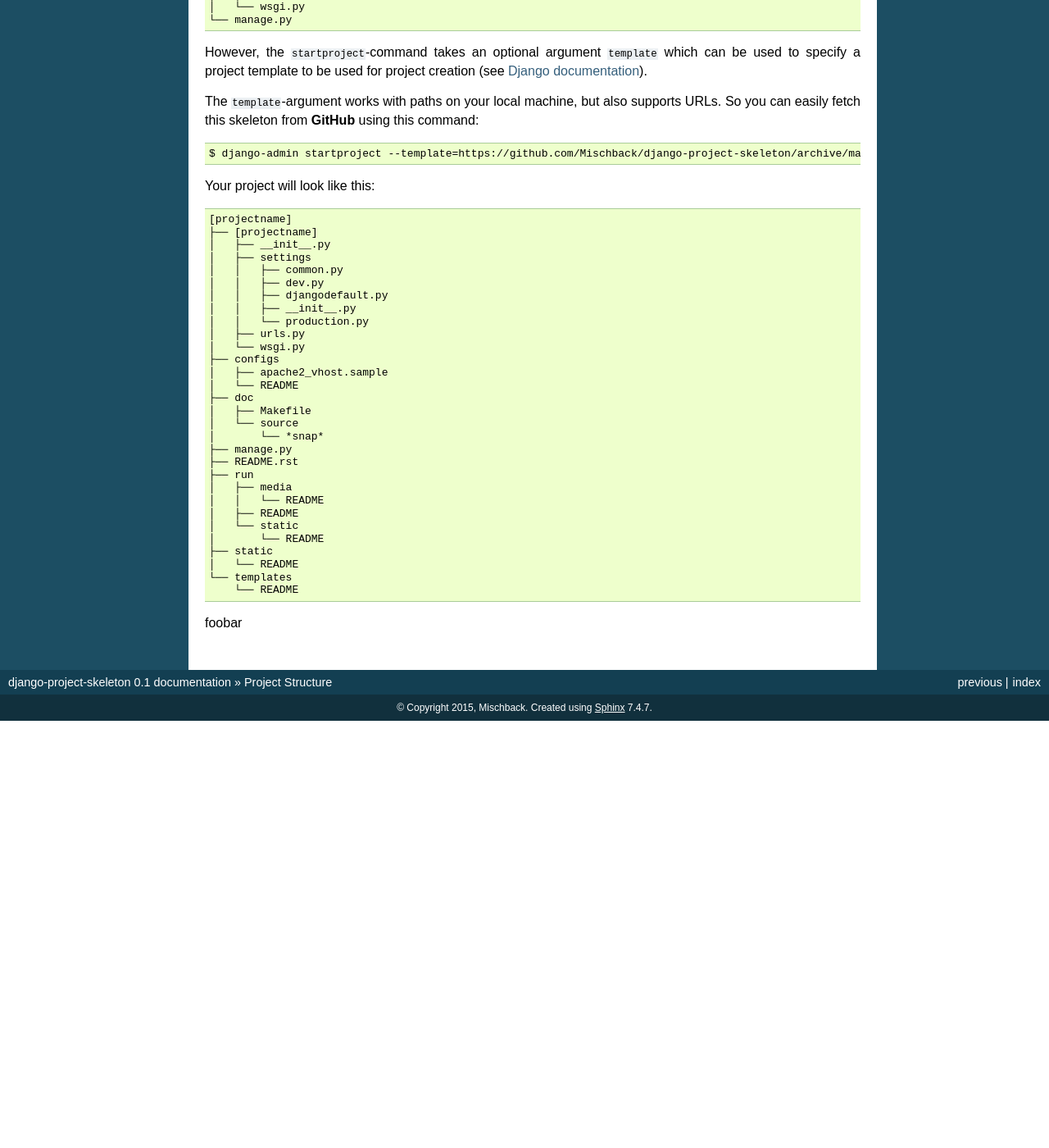
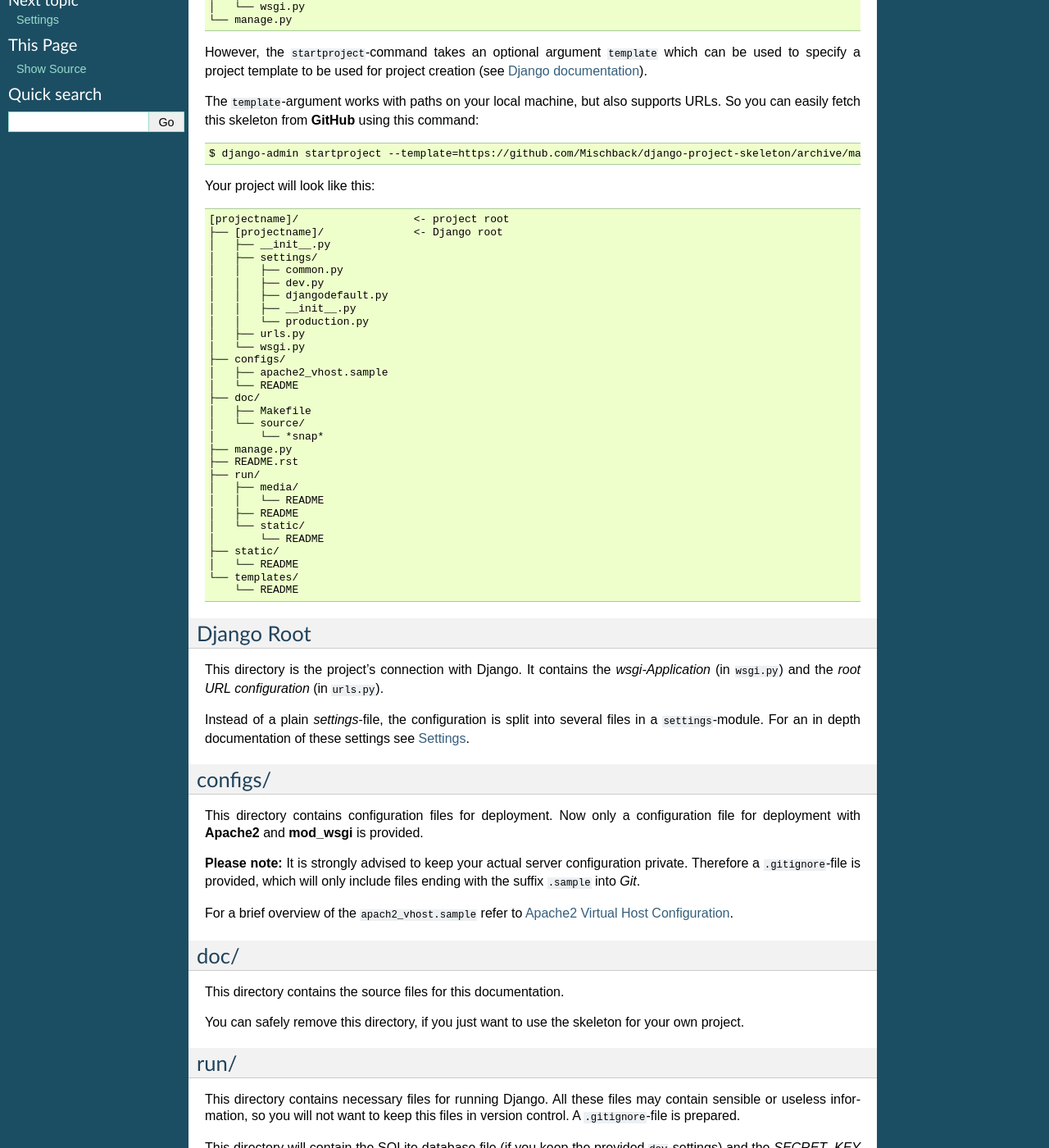
Before and after one commit to Mischback/django-project-skeleton, a Sphinx documentation site: the page built from doc/source/structure.rst, in a window 1280 px wide and 1400 px high, scrolled down 292 px. Shown: the whole window at 82% size. Built offline with Sphinx 7.4.7, drawn with Linux system fonts in a browser that asks for light colours; before the commit the page ends 1171 px from its top, so only the background shows below that; some of the changed text lies outside the part shown.

Commit message:
CONFIG CHANGE (see detailled message)
While creating documentation, I noticed that I had thought about project wide
templates and static assets, but never configured them properly. This is fixed
now!

Also: Documentation of the project structure completed.

```diff
--- /dev/null
+++ b/doc/source/apache2_vhost.rst
@@ -0,0 +1,4 @@
+.. _label-apache2-vhost:
+
+Apache2 Virtual Host Configuration
+==================================
--- a/doc/source/index.rst
+++ b/doc/source/index.rst
@@ -30,3 +30,5 @@
 
     quickstart
     structure
+    settings
+    apache2_vhost
--- /dev/null
+++ b/doc/source/settings.rst
@@ -0,0 +1,4 @@
+.. _label-project-settings:
+
+Settings
+========
--- a/doc/source/structure.rst
+++ b/doc/source/structure.rst
@@ -12,8 +12,8 @@
 Your project will look like this::
 
 
-    [projectname]
-    ├── [projectname]
+    [projectname]/
+    ├── [projectname]/
     │   ├── __init__.py
     │   ├── settings.py
     │   ├── urls.py
@@ -33,10 +33,10 @@
 
 Your project will look like this::
 
-    [projectname]
-    ├── [projectname]
+    [projectname]/                  <- project root
+    ├── [projectname]/              <- Django root
     │   ├── __init__.py
-    │   ├── settings
+    │   ├── settings/
     │   │   ├── common.py
     │   │   ├── dev.py
     │   │   ├── djangodefault.py
@@ -44,24 +44,103 @@
     │   │   └── production.py
     │   ├── urls.py
     │   └── wsgi.py
-    ├── configs
+    ├── configs/
     │   ├── apache2_vhost.sample
     │   └── README
-    ├── doc
+    ├── doc/
     │   ├── Makefile
-    │   └── source
+    │   └── source/
     │       └── *snap*
     ├── manage.py
     ├── README.rst
-    ├── run
-    │   ├── media
+    ├── run/
+    │   ├── media/
     │   │   └── README
     │   ├── README
-    │   └── static
+    │   └── static/
     │       └── README
-    ├── static
+    ├── static/
     │   └── README
-    └── templates
+    └── templates/
         └── README
 
-foobar
+
+Django Root
+-----------
+
+This directory is the project's connection with Django. It contains the
+*wsgi-Application* (in ``wsgi.py``) and the *root URL configuration*
+(in ``urls.py``).
+
+Instead of a plain *settings*-file, the configuration is split into several
+files in a ``settings``-module. For an in depth documentation of these settings
+see :ref:`label-project-settings`.
+
+
+configs/
+--------
+
+This directory contains configuration files for deployment. Now only a
+configuration file for deployment with **Apache2** and **mod_wsgi** is
+provided.
+
+**Please note:** It is strongly advised to keep your actual server
+configuration private. Therefore a ``.gitignore``-file is provided, which will
+only include files ending with the suffix ``.sample`` into *Git*.
+
+For a brief overview of the ``apach2_vhost.sample`` refer to
+:ref:`label-apache2-vhost`.
+
+
+doc/
+----
+
+This directory contains the source files for this documentation.
+
+You can safely remove this directory, if you just want to use the skeleton for
+your own project.
+
+
+run/
+----
+
+This directory contains necessary files for running Django. All these files
+may contain sensible or useless information, so you will not want to keep this
+files in version control. A ``.gitignore``-file is prepared.
+
+This directory will contain the SQLite database file (if you keep the provided
+``dev``-settings) and the *SECRET_KEY* of Django. For a detailled explanation
+see :ref:`label-project-settings`.
+
+media/
+^^^^^^
+
+Django uses a special folder to store user-provided files (uploads). In the
+settings-module of this skeleton this directory is set as ``MEDIA_ROOT``.
+
+In a production-environment you will want to handle media files differently,
+so you will not longer use this directory. Regard it as a development setting.
+
+static/
+^^^^^^^
+
+Similar to media files, all static assets (i.e. stylesheets, javascript files,
+images) are served from a special directory.
+
+In a production-environment you will want to handle static files differently,
+so you will not longer use this directory. Regard it as a development setting.
+
+
+static/
+-------
+
+This directory is used to provide our project wide static assets. Please refer
+to `the Django documentation
+<https://docs.djangoproject.com/en/1.7/howto/static-files/#configuring-static-files>`_
+for more details.
+
+
+templates/
+----------
+
+This directory is used to provide our project wide templates.
```
Also changed, not shown: 1 other file.
